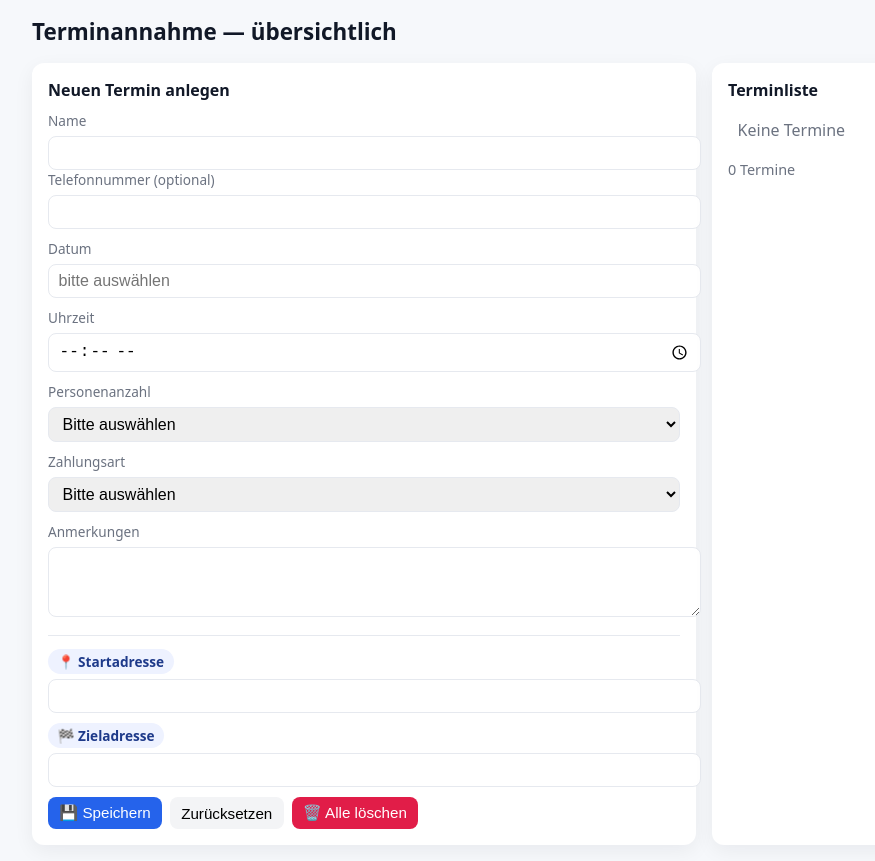
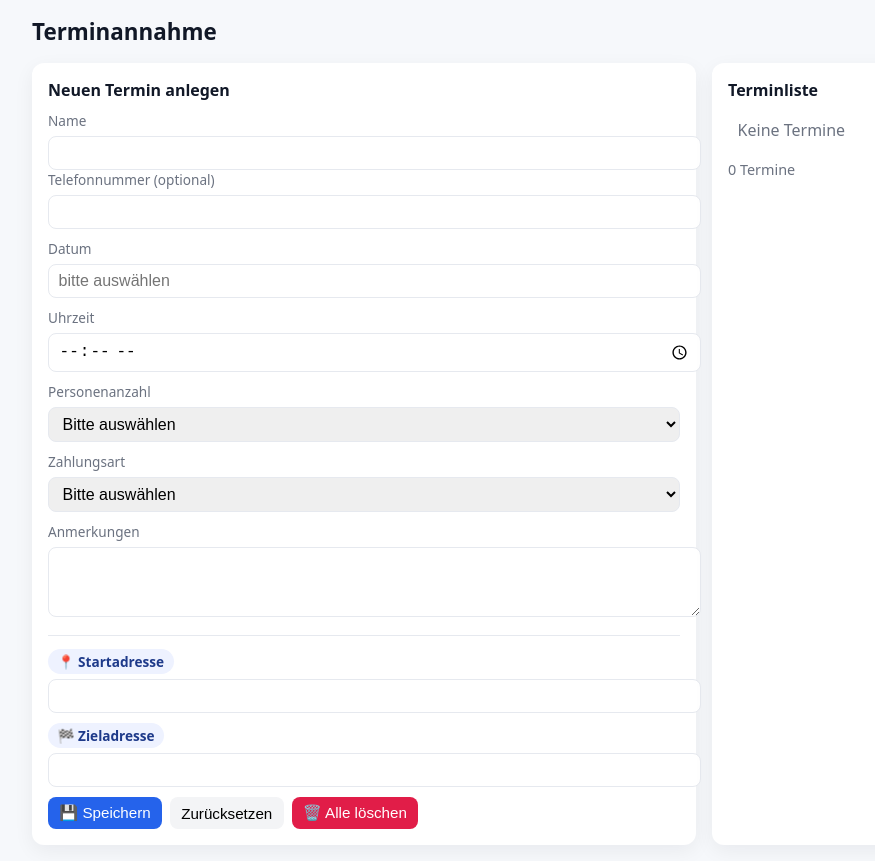
Before and after one commit to pfeifferliege/Taxi-planer, a plain HTML site: page index.html in a window 1280 px wide. Shown: the whole page, without its empty margins (58-933 px from the left). Drawn offline with Linux system fonts and the light colour scheme.

Commit message:
Update index.html

```diff
--- a/index.html
+++ b/index.html
@@ -53,7 +53,7 @@
 </head>
 <body>
 <div class="container">
-  <h1>Terminannahme — übersichtlich</h1>
+  <h1>Terminannahme</h1>
   <div class="layout">
     <!-- Form -->
     <div class="card">
```
